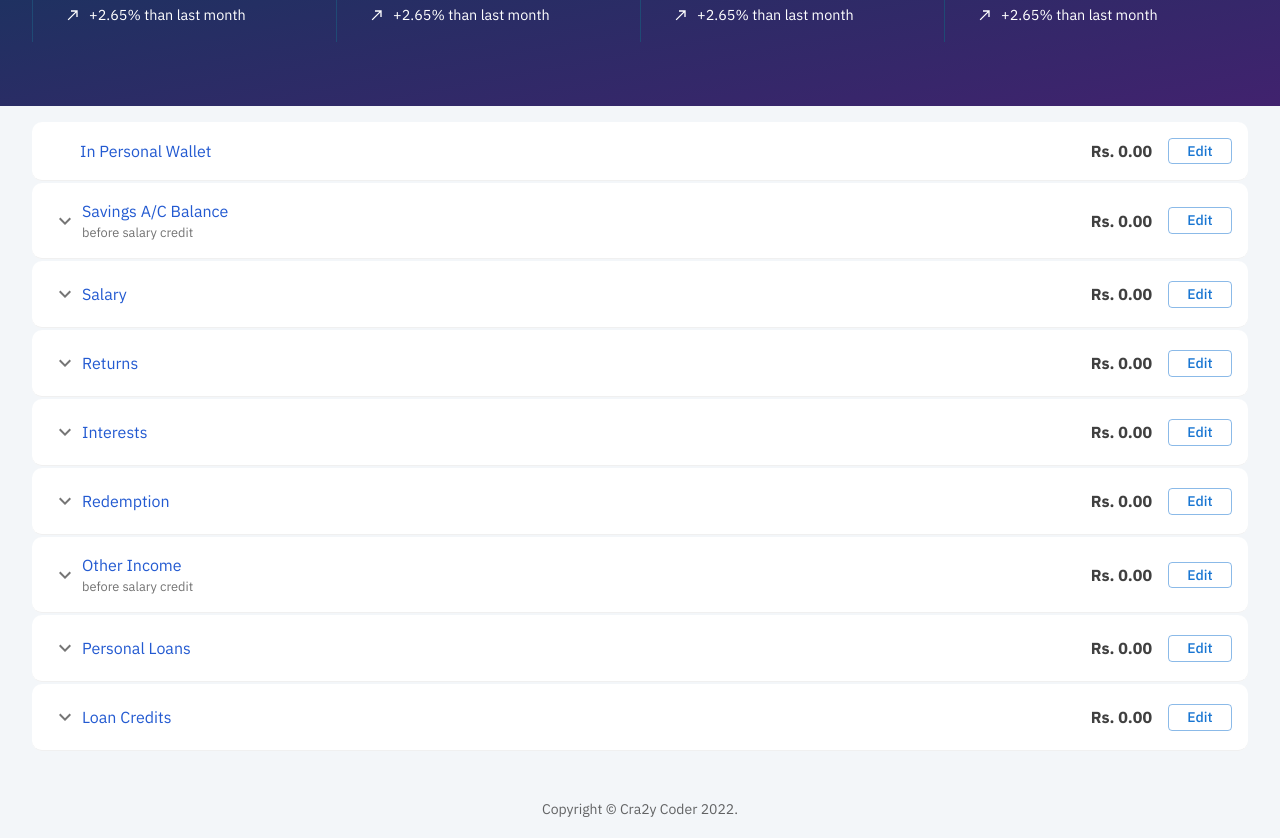
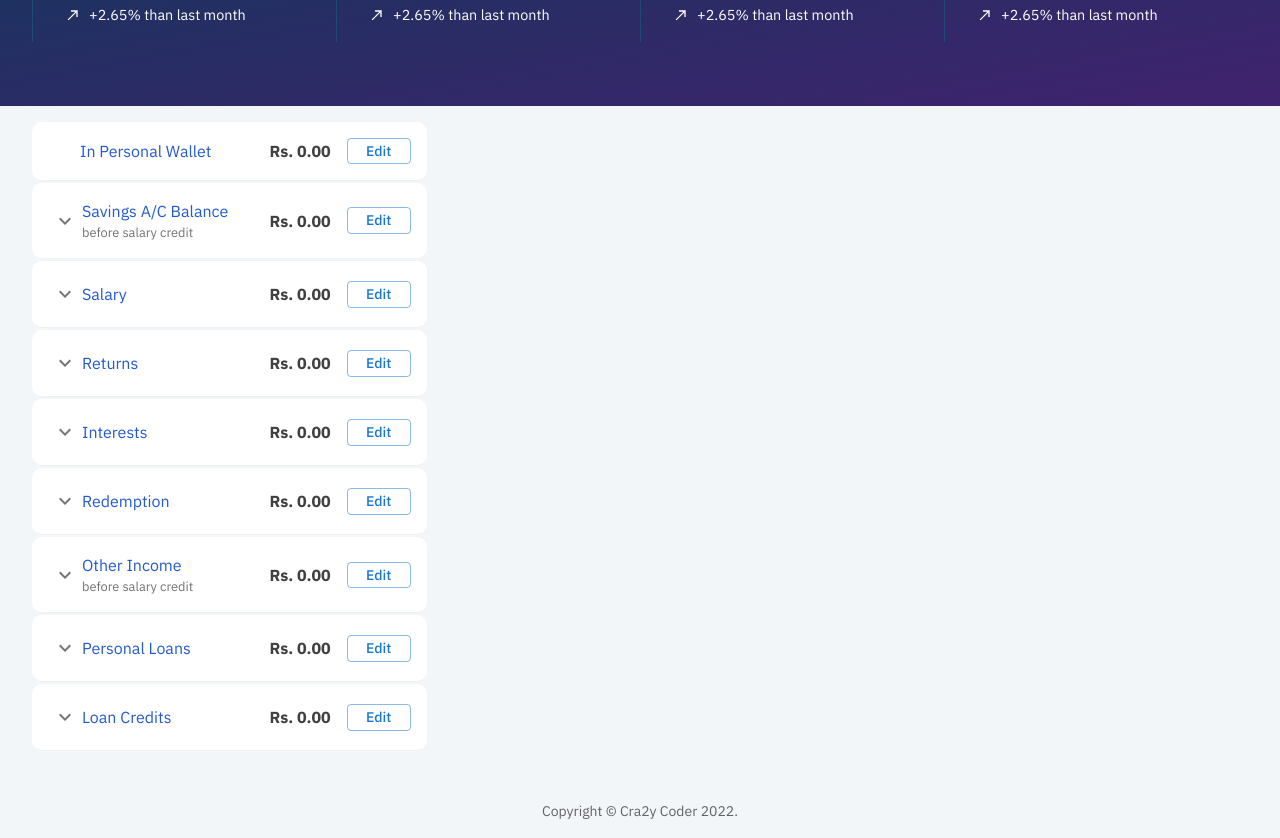
Before and after one commit to cra2ycoder/my-finance, a Next.js app: page /wallet in a window 1280 px wide. Shown: the part 360-1198 px from the top of the page. Built offline with nearby package versions, Linux system fonts and the light colour scheme.

Commit message:
added wrapper for wallet table

```diff
--- a/pages/wallet.tsx
+++ b/pages/wallet.tsx
@@ -28,7 +28,9 @@ function Wallet() {
     <Box width="100%">
       <PageTitle {...pageItems.wallet} />
       <MoneyTable list={moneyList} settings={{ showButtons: false }} />
-      <WalletTable list={walletItems} />
+      <Box className="wallet-table-wrapper">
+        <WalletTable list={walletItems} />
+      </Box>
     </Box>
   )
 }
```
